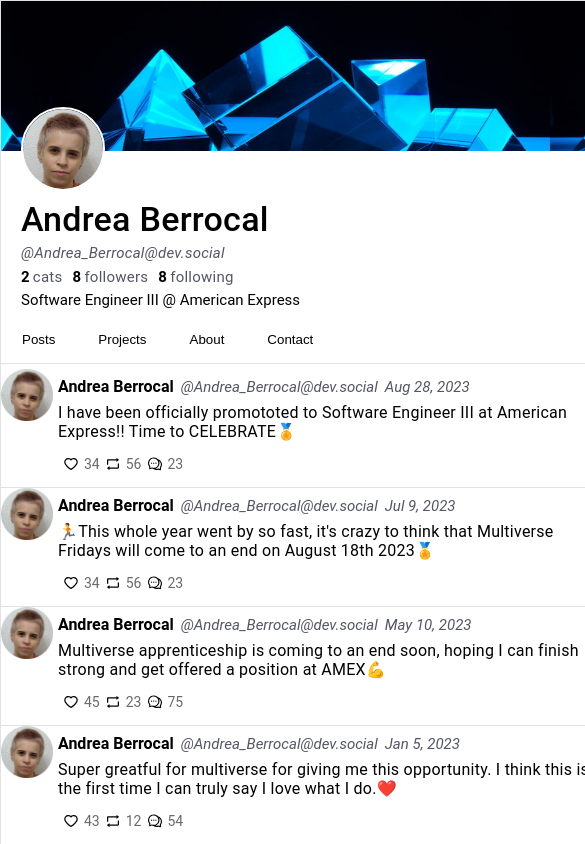
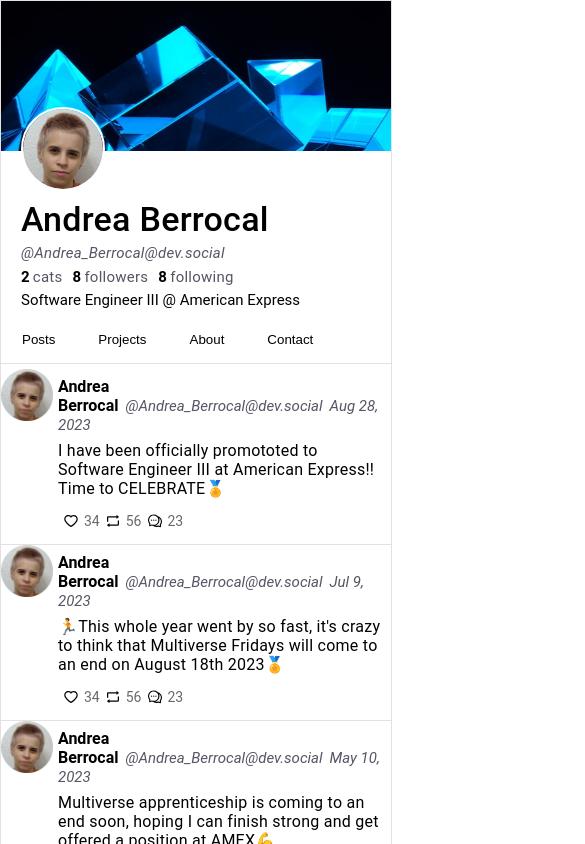
Before and after one commit to An-Be/portfolio-3.0, a React (Vite) app: page / in a window 390 px wide. Shown: the top 844 px of the page, 585 px wide, since content can reach past the window. Built offline with nearby package versions, Linux system fonts and the light colour scheme.

Commit message:
fixes for mobile

```diff
--- a/src/components/Feed/About/About.scss
+++ b/src/components/Feed/About/About.scss
@@ -2,6 +2,10 @@
     width: 570px;
     height: 100%;
     padding: 15px;
+    @media (max-width: 620px) {
+        width: auto;
+        padding: 5px;
+      }
     &__heading{
         font-size: 20px;
         &__title{
@@ -15,6 +19,9 @@
     }
     &__img{
         width: 570px;
-
+        @media (max-width: 620px) {
+            width: 100%;
+            margin: auto;
+          }
     }
 }
--- a/src/components/Feed/Contact/Contact.scss
+++ b/src/components/Feed/Contact/Contact.scss
@@ -6,6 +6,9 @@
   justify-content: center;
   flex-direction: column;
   margin: auto;
+  @media (max-width: 620px) {
+    width: 100%;
+  }
   &__form {
     &__name,
     &__email,
@@ -27,6 +30,9 @@
       padding: 5px;
       border-radius: 10px;
       border: 2px solid #00b5ff;
+      @media (max-width: 620px) {
+        min-width: 300px;
+      }
       &:focus{
         outline-style: solid;
         outline-width: 2px;
@@ -40,6 +46,9 @@
       padding: 5px;
       border-radius: 10px;
       border: 2px solid #00b5ff;
+      @media (max-width: 620px) {
+        min-width: 300px;
+      }
       &:focus{
         outline-style: solid;
         outline-width: 2px;
--- a/src/components/Feed/Feed.scss
+++ b/src/components/Feed/Feed.scss
@@ -3,7 +3,7 @@
     height: 100%;
     width: 598px;
     @media (max-width: 620px) {
-      min-width: 100%;
+      width: 100%;
       margin: auto;
     }
   &__banner {
--- a/src/components/Feed/Outline/Outline.scss
+++ b/src/components/Feed/Outline/Outline.scss
@@ -3,7 +3,7 @@
     padding: 15px;
   border-bottom: 1px solid rgb(226, 226, 226);
   @media (max-width: 620px) {
-    min-width: 100%;
+    width: auto;
     padding: 0px;
   }
   &__wrapper {
@@ -48,6 +48,10 @@
     }
     &__project_image {
       width: 500px;
+      @media (max-width: 620px) {
+        width: 300px;
+        padding: 0px;
+      }
     }
     .displayItems {
       padding-top: 2px;
```
